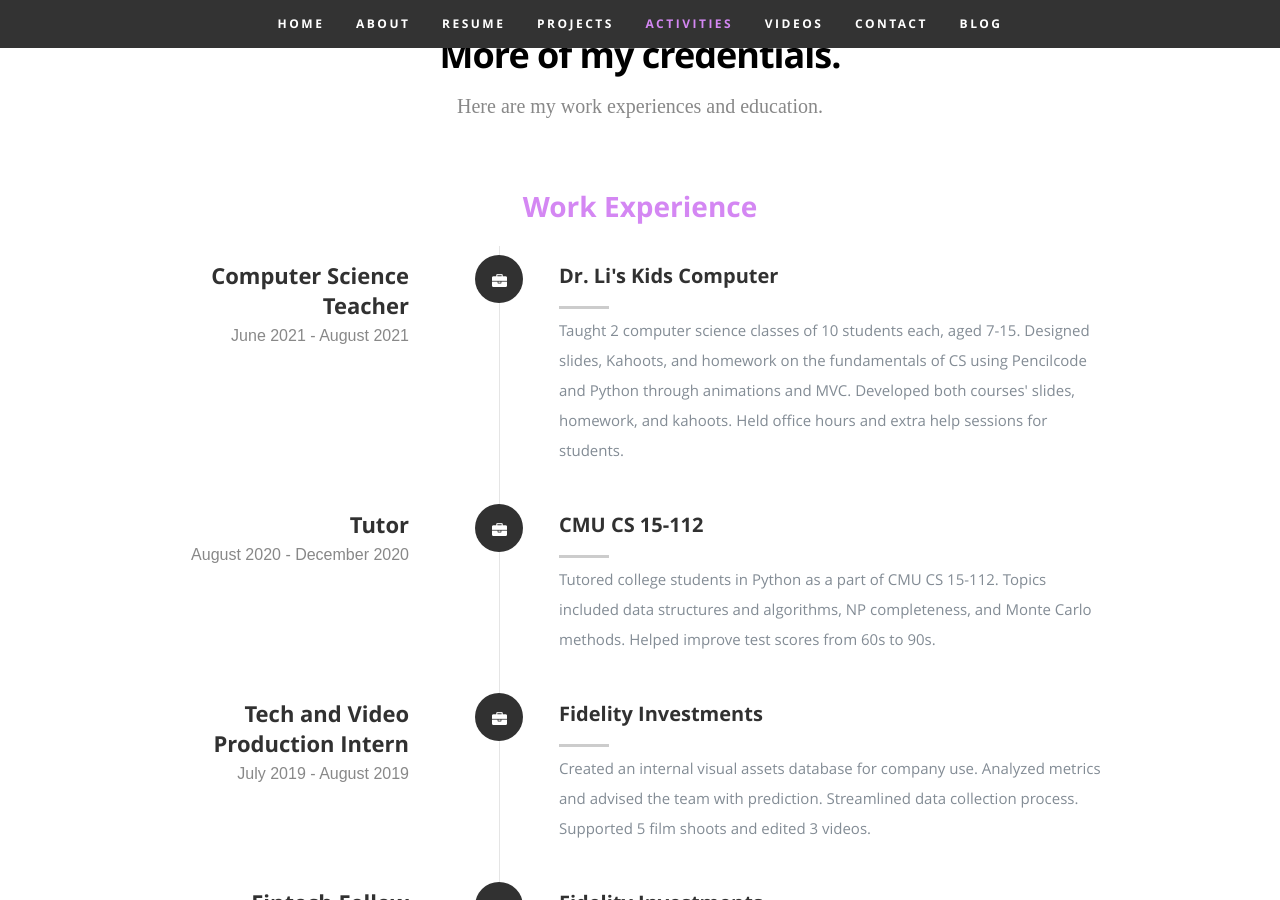
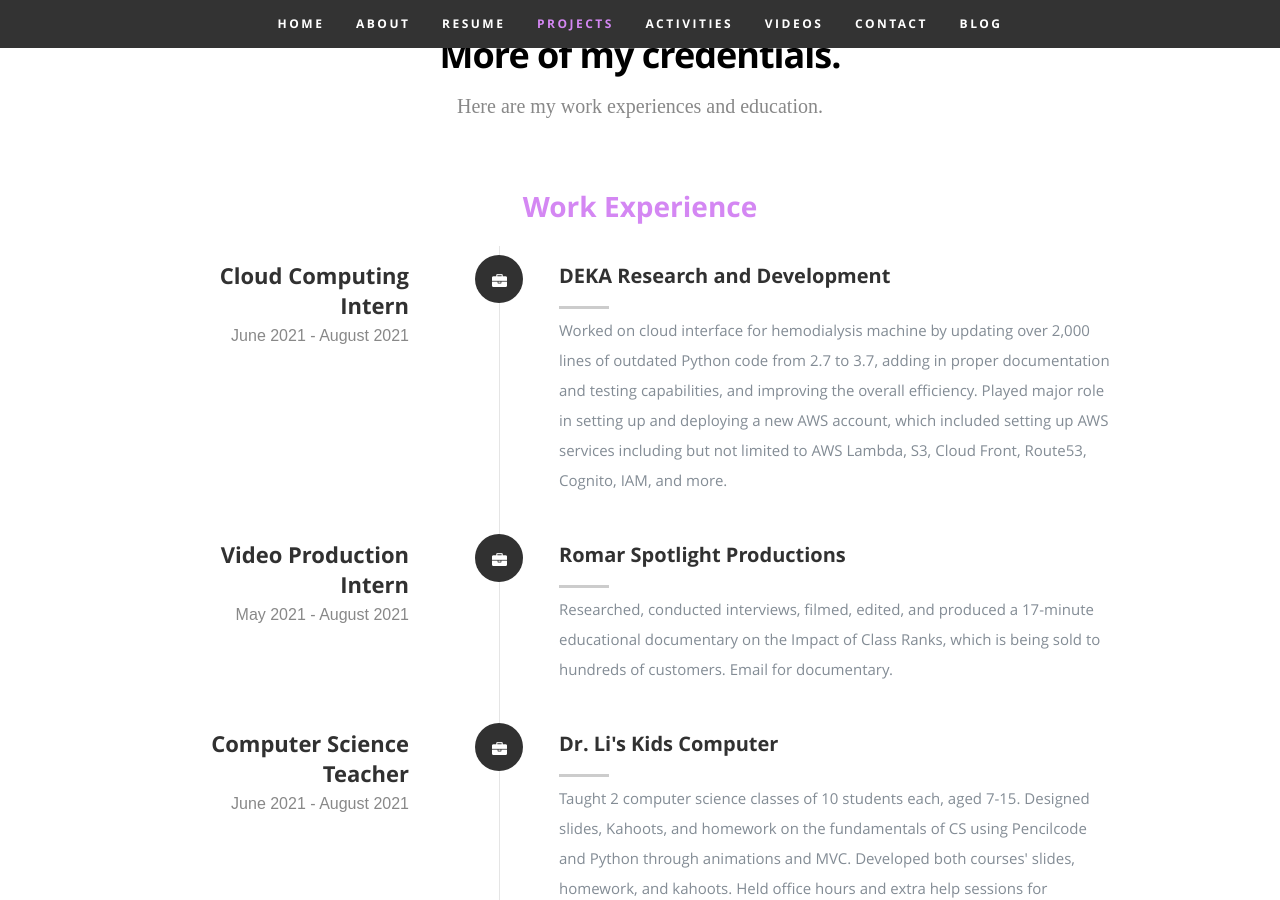
Before and after one commit to AvantikaNaik/AvantikaNaik.github.io, a Jekyll site: the page index.html, which Jekyll copies as it is, in a window 1280 px wide and 900 px high, scrolled down 2241 px. Built offline with Jekyll 4.4.1, drawn with Linux system fonts in a browser that asks for light colours; nearby versions of some CDN libraries.

Commit message:
updated work experiences and readme

```diff
--- a/index.html
+++ b/index.html
@@ -196,6 +196,45 @@
          <div class="col-twelve">
 
             <div class="timeline-wrap">
+
+               <div class="timeline-block">
+
+                  <div class="timeline-ico">
+                     <i class="fa fa-briefcase"></i>
+                  </div>
+
+                  <div class="timeline-header">
+                     <h3>Cloud Computing Intern</h3>
+                     <p>June 2021 - August 2021</p>
+                  </div>
+
+                  <div class="timeline-content">
+                     <h4>DEKA Research and Development</h4>
+                     <p> Worked on cloud interface for hemodialysis machine by updating over 2,000 lines of outdated Python code from 2.7 to 3.7, adding in proper documentation and testing capabilities, and improving the overall efficiency. Played major role in setting up and deploying a new AWS account, which included setting up AWS services including but not limited to AWS Lambda, S3, Cloud Front, Route53, Cognito, IAM, and more.
+                     </p>
+                  </div>
+
+               </div> <!-- /timeline-block -->
+
+               <div class="timeline-block">
+
+                  <div class="timeline-ico">
+                     <i class="fa fa-briefcase"></i>
+                  </div>
+
+                  <div class="timeline-header">
+                     <h3>Video Production Intern</h3>
+                     <p>May 2021 - August 2021</p>
+                  </div>
+
+                  <div class="timeline-content">
+                     <h4>Romar Spotlight Productions</h4>
+                     <p> Researched, conducted interviews, filmed, edited, and produced a 17-minute educational documentary on the Impact of Class Ranks, which is being sold to hundreds of customers. Email for documentary.
+                     </p>
+                  </div>
+
+               </div> <!-- /timeline-block -->
+
 
                <div class="timeline-block">
 
```
Also changed, not shown: README.md.
